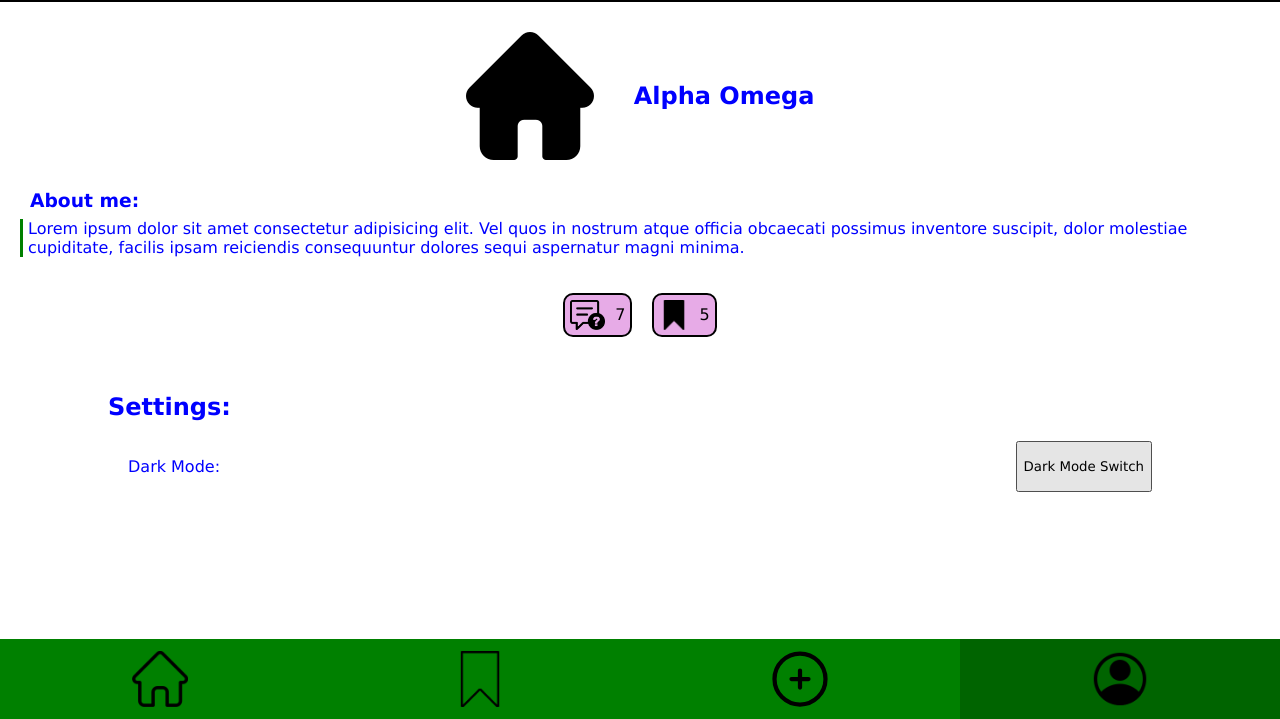
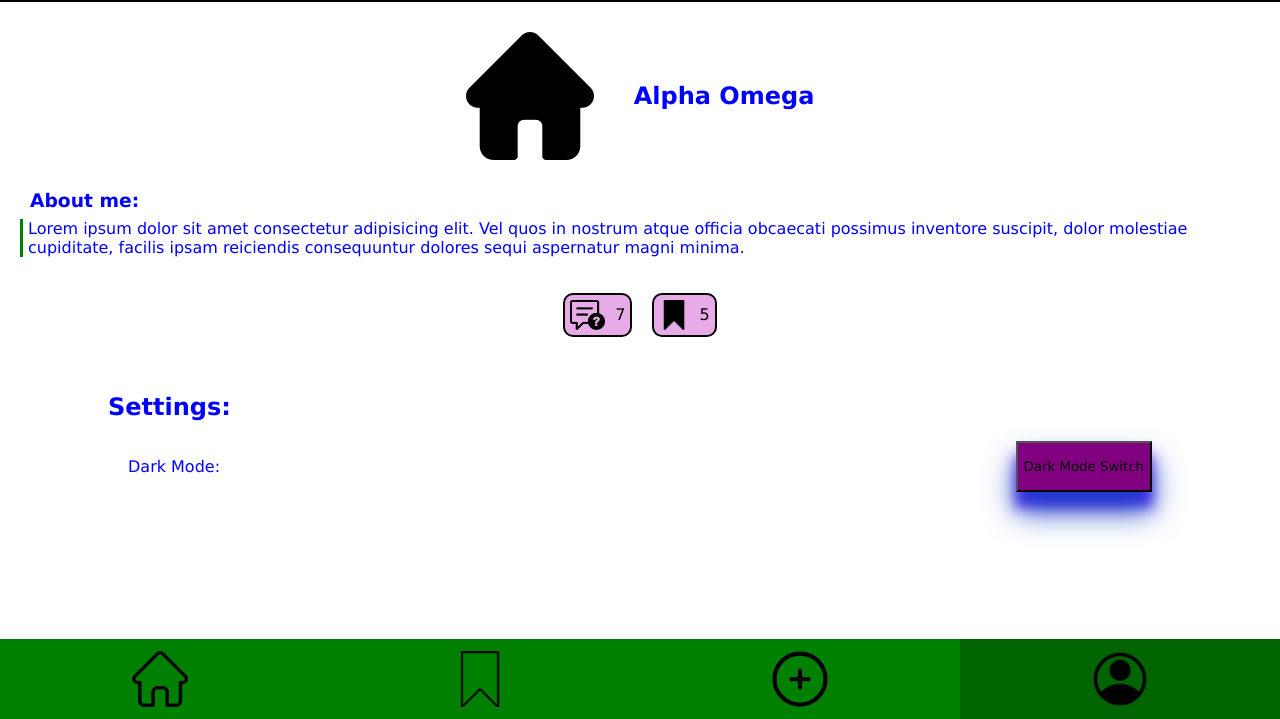
Before and after one commit to RikkeLS/rikke-quiz-app, a plain HTML site: page profile.html in a window 1280 px wide. In both pictures the pointer is over the button "Dark Mode Switch". Shown: the part 81-800 px from the top of the page. Drawn offline with Linux system fonts and the light colour scheme.

Commit message:
hover effects for dark mode button

```diff
--- a/components/button.css
+++ b/components/button.css
@@ -22,3 +22,9 @@
 .settings__dark-mode-section__box {
     align-self: center;
 }
+
+.settings__dark-mode-section__box--button:hover {
+    background-color: purple;
+    box-shadow: rgba(19, 63, 194, 0.876) 0px 20px 30px,
+      rgba(72, 15, 243, 0.895) 0px 15px 12px;
+  }
```
